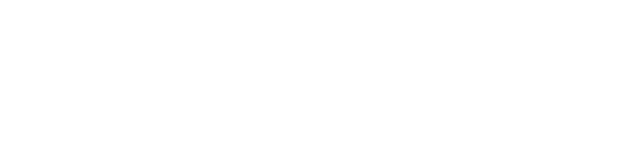
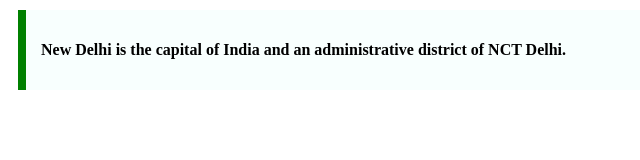
Before and after one commit to acciojob/trivia-syedmaaz388, a website: page main.html in a window 1280 px wide. Shown: the whole page, without its empty margins (0-640 px from the left). Drawn offline with Linux system fonts and the light colour scheme.

Commit message:
created a submission

```diff
--- a/main.html
+++ b/main.html
@@ -7,6 +7,9 @@
 </head>
 
 <body>
+	<div class = "box">
+		<p>New Delhi is the capital of India and an administrative district of NCT Delhi.</p>
+	</div>
 	<!-- the entire body must be written by student -->
     <script type="text/javascript" src="./script.js">
 </script>
--- a/styles.css
+++ b/styles.css
@@ -1,2 +1,10 @@
 
 /* Your CSS Code here. */
+.box{
+max-width: 600px;
+margin: 10px;
+padding: 15px;
+border-left: 8px solid green;
+background-color: #f8fffe;
+font-weight: bold;
+}
```
